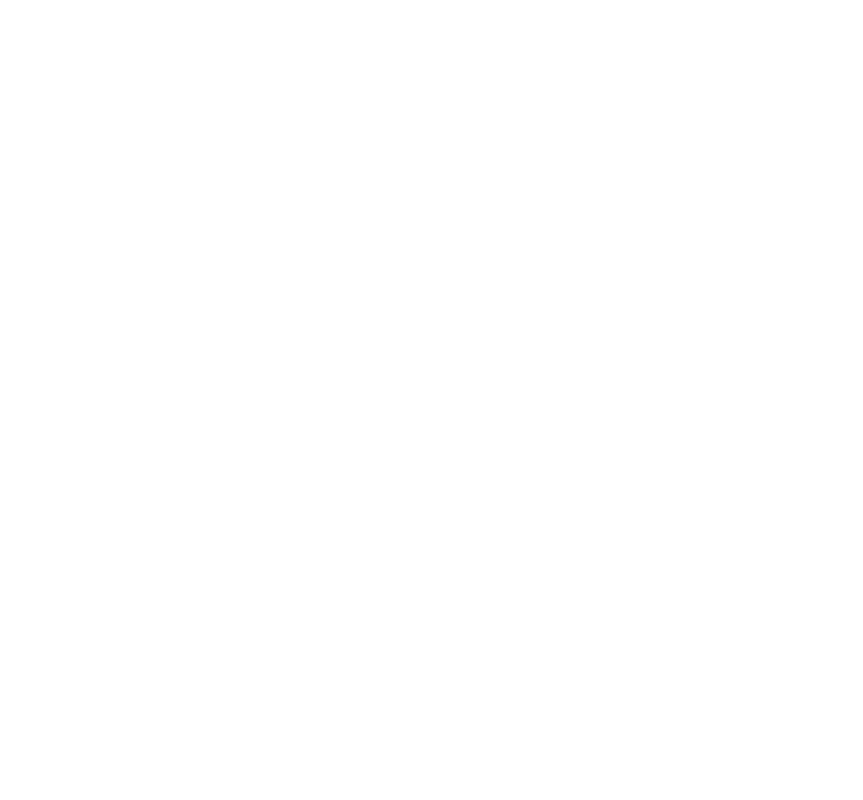
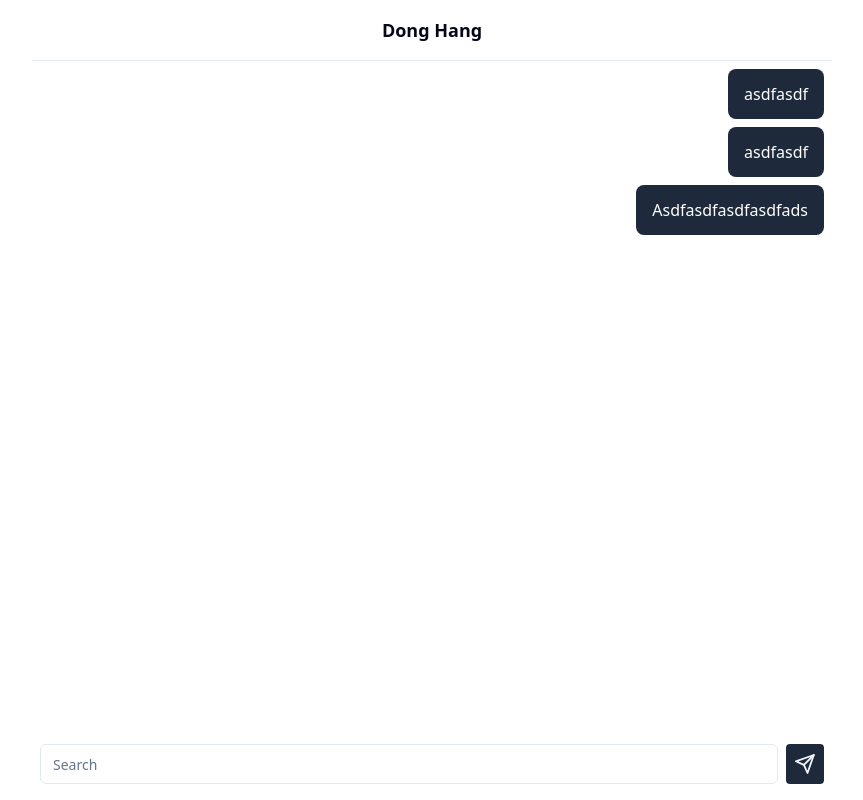
Before and after one commit to HiGeuni/dong-hang, a React (Vite) app: page /chat in a window 1280 px wide. Before the commit this address had no page. Shown: the whole page, without its empty margins (208-1071 px from the left). Built offline with nearby package versions, Linux system fonts and the light colour scheme.

Commit message:
Feat: Chat page and UI Developing

```diff
--- a/package.json
+++ b/package.json
@@ -12,7 +12,9 @@
   "dependencies": {
     "@radix-ui/react-dialog": "^1.0.5",
     "@radix-ui/react-popover": "^1.0.7",
+    "@radix-ui/react-separator": "^1.0.3",
     "@radix-ui/react-slot": "^1.0.2",
+    "axios": "^1.6.7",
     "class-variance-authority": "^0.7.0",
     "clsx": "^2.1.0",
     "cmdk": "^0.2.0",
--- a/src/App.tsx
+++ b/src/App.tsx
@@ -5,6 +5,7 @@ import OnBoarding from './pages/Onboarding';
 import SelectLocation from './pages/SelectLocation';
 import JobStatus from './pages/JobStatus';
 import Result from './pages/Result';
+import Chat from './pages/Chat';
 
 function App() {
   return (
@@ -14,6 +15,7 @@ function App() {
       <Route path="/onBoarding/location" element={<SelectLocation />} />
       <Route path="/onBoarding/status" element={<JobStatus />} />
       <Route path="/onBoarding/result" element={<Result />} />
+      <Route path="/chat" element={<Chat />} />
     </Routes>
   );
 }
--- a/src/components/QuestionLayout.tsx
+++ b/src/components/QuestionLayout.tsx
@@ -4,9 +4,10 @@ import { ArrowLeft } from 'lucide-react';
 
 interface QuestionLayoutProps {
   children: React.ReactNode;
-  title: string;
-  disabled: boolean;
+  title?: string;
+  disabled?: boolean;
   to: string;
+  navigationName?: string;
 }
 
 export const QuestionLayout = ({
@@ -14,6 +15,7 @@ export const QuestionLayout = ({
   children,
   disabled,
   to,
+  navigationName = '다음으로',
 }: QuestionLayoutProps) => {
   const navigate = useNavigate();
 
@@ -23,12 +25,10 @@ export const QuestionLayout = ({
 
   return (
     <div className="relative w-full h-full">
-      <div
-        className="float-left m-4 flex gap-x-2 text-sm items-center cursor-pointer"
-        onClick={handleOnBackClick}
-      >
-        <ArrowLeft size={16} />
-      </div>
+      <div className="mx-auto w-full md:w-[600px] lg:w-[800px]">
+        <nav className="pl-4 pt-4 md:pl-0" onClick={handleOnBackClick}>
+          <ArrowLeft size={20} />
+        </nav>
         <h1 className="absolute top-[25%] left-1/2 -translate-x-1/2 w-full text-2xl font-bold">
           {title}
         </h1>
@@ -40,9 +40,10 @@ export const QuestionLayout = ({
             className="absolute bottom-8 w-[300px] md:w-[600px] lg:w-[800px] left-0 right-0 mx-auto"
             disabled={disabled}
           >
-          다음으로
+            {navigationName}
           </Button>
         </Link>
       </div>
+    </div>
   );
 };
--- /dev/null
+++ b/src/components/ui/input.tsx
@@ -0,0 +1,25 @@
+import * as React from "react"
+
+import { cn } from "@/lib/utils"
+
+export interface InputProps
+  extends React.InputHTMLAttributes<HTMLInputElement> {}
+
+const Input = React.forwardRef<HTMLInputElement, InputProps>(
+  ({ className, type, ...props }, ref) => {
+    return (
+      <input
+        type={type}
+        className={cn(
+          "flex h-10 w-full rounded-md border border-input bg-background px-3 py-2 text-sm ring-offset-background file:border-0 file:bg-transparent file:text-sm file:font-medium placeholder:text-muted-foreground focus-visible:outline-none focus-visible:ring-2 focus-visible:ring-ring focus-visible:ring-offset-2 disabled:cursor-not-allowed disabled:opacity-50",
+          className
+        )}
+        ref={ref}
+        {...props}
+      />
+    )
+  }
+)
+Input.displayName = "Input"
+
+export { Input }
--- /dev/null
+++ b/src/components/ui/separator.tsx
@@ -0,0 +1,29 @@
+import * as React from "react"
+import * as SeparatorPrimitive from "@radix-ui/react-separator"
+
+import { cn } from "@/lib/utils"
+
+const Separator = React.forwardRef<
+  React.ElementRef<typeof SeparatorPrimitive.Root>,
+  React.ComponentPropsWithoutRef<typeof SeparatorPrimitive.Root>
+>(
+  (
+    { className, orientation = "horizontal", decorative = true, ...props },
+    ref
+  ) => (
+    <SeparatorPrimitive.Root
+      ref={ref}
+      decorative={decorative}
+      orientation={orientation}
+      className={cn(
+        "shrink-0 bg-border",
+        orientation === "horizontal" ? "h-[1px] w-full" : "h-full w-[1px]",
+        className
+      )}
+      {...props}
+    />
+  )
+)
+Separator.displayName = SeparatorPrimitive.Root.displayName
+
+export { Separator }
--- /dev/null
+++ b/src/components/ui/textarea.tsx
@@ -0,0 +1,24 @@
+import * as React from "react"
+
+import { cn } from "@/lib/utils"
+
+export interface TextareaProps
+  extends React.TextareaHTMLAttributes<HTMLTextAreaElement> {}
+
+const Textarea = React.forwardRef<HTMLTextAreaElement, TextareaProps>(
+  ({ className, ...props }, ref) => {
+    return (
+      <textarea
+        className={cn(
+          "flex min-h-[80px] w-full rounded-md border border-input bg-background px-3 py-2 text-sm ring-offset-background placeholder:text-muted-foreground focus-visible:outline-none focus-visible:ring-2 focus-visible:ring-ring focus-visible:ring-offset-2 disabled:cursor-not-allowed disabled:opacity-50",
+          className
+        )}
+        ref={ref}
+        {...props}
+      />
+    )
+  }
+)
+Textarea.displayName = "Textarea"
+
+export { Textarea }
--- /dev/null
+++ b/src/pages/Chat.tsx
@@ -0,0 +1,49 @@
+import { Input } from '@/components/ui/input';
+import { Separator } from '@/components/ui/separator';
+import { Send } from 'lucide-react';
+import { useState } from 'react';
+
+const dummyData: string[] = ['asdfasdf', 'asdfasdf', 'Asdfasdfasdfasdfads'];
+
+const Chat = () => {
+  const [data, setData] = useState<string[]>(dummyData);
+  const [chat, setChat] = useState<string>('');
+
+  const onClickSend = () => {
+    setData([...data, chat]);
+    setChat('');
+  };
+
+  return (
+    <section className="relative w-full h-full flex items-center justify-center pb-[130px]">
+      <div className="w-full h-full md:w-[600px] lg:w-[800px]">
+        <h1 className="text-lg font-bold pt-4">Dong Hang</h1>
+        <Separator className="mt-4 mb-2" />
+        <div className="w-full h-full max-h-full overflow-y-scroll flex flex-col gap-2 px-2">
+          {data?.map((item, index) => (
+            <div key={index} className="w-full flex justify-end">
+              <div className="max-w-[300px] md:max-w-[600px] lg:max-w-[800px] h-[50px] px-4 leading-tight flex items-center rounded-lg bg-slate-800 text-white ">
+                {item}
+              </div>
+            </div>
+          ))}
+        </div>
+        <div className="fixed bottom-4 w-full px-2 md:w-[600px] lg:w-[800px] flex items-center gap-2">
+          <Input
+            placeholder="Search"
+            value={chat}
+            onChange={(e) => setChat(e.target.value)}
+          />
+          <div className="w-10 h-10">
+            <Send
+              onClick={onClickSend}
+              className="p-2 w-full h-full rounded-sm text-secondary bg-slate-800"
+            />
+          </div>
+        </div>
+      </div>
+    </section>
+  );
+};
+
+export default Chat;
--- a/src/pages/Result.tsx
+++ b/src/pages/Result.tsx
@@ -1,20 +1,27 @@
 import { questionState } from '@/atoms/questionState';
-import { Button } from '@/components/ui/button';
-import { Link } from 'react-router-dom';
+import { QuestionLayout } from '@/components/QuestionLayout';
 import { useRecoilValue } from 'recoil';
 
 const Result = () => {
   const questionValue = useRecoilValue(questionState);
 
   return (
-    <div>
-      <div>{questionValue.gender}</div>
-      <div>{questionValue.jobStatus}</div>
-      <div>{questionValue.location}</div>
-      <Link to="/">
-        <Button>홈으로</Button>
-      </Link>
-    </div>
+    <QuestionLayout to="/chat" navigationName="채팅 시작하기">
+      <div className="w-full h-full -mt-20 text-xl flex flex-col gap-y-8 items-center justify-center">
+        <div>
+          <span className="font-bold">성별</span> :{' '}
+          {questionValue.gender ? questionValue.gender : '입력하지 않음'}
+        </div>
+        <div>
+          <span className="font-bold">직업</span> :{' '}
+          {questionValue.jobStatus ? questionValue.jobStatus : '입력하지 않음'}
+        </div>
+        <div>
+          <span className="font-bold">지역</span> :{' '}
+          {questionValue.location ? questionValue.location : '입력하지 않음'}
+        </div>
+      </div>
+    </QuestionLayout>
   );
 };
 
```
Also changed, not shown: 1 other file (tests, documents, lock files or other folders). Lines whose indentation alone changed are shown as unchanged.
